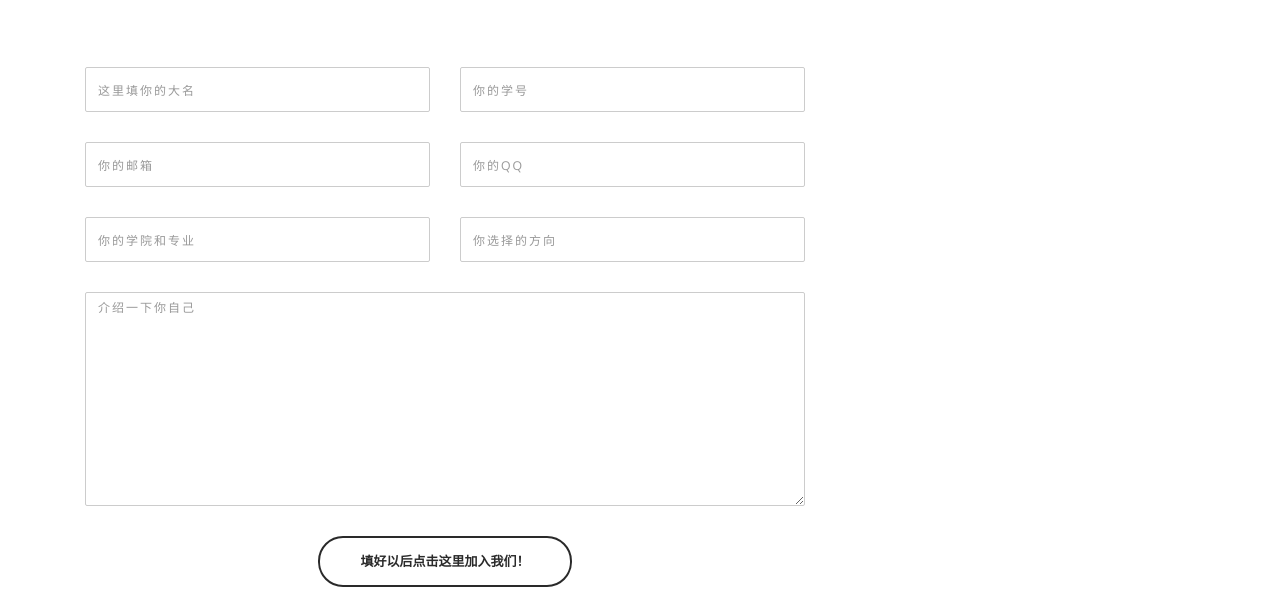
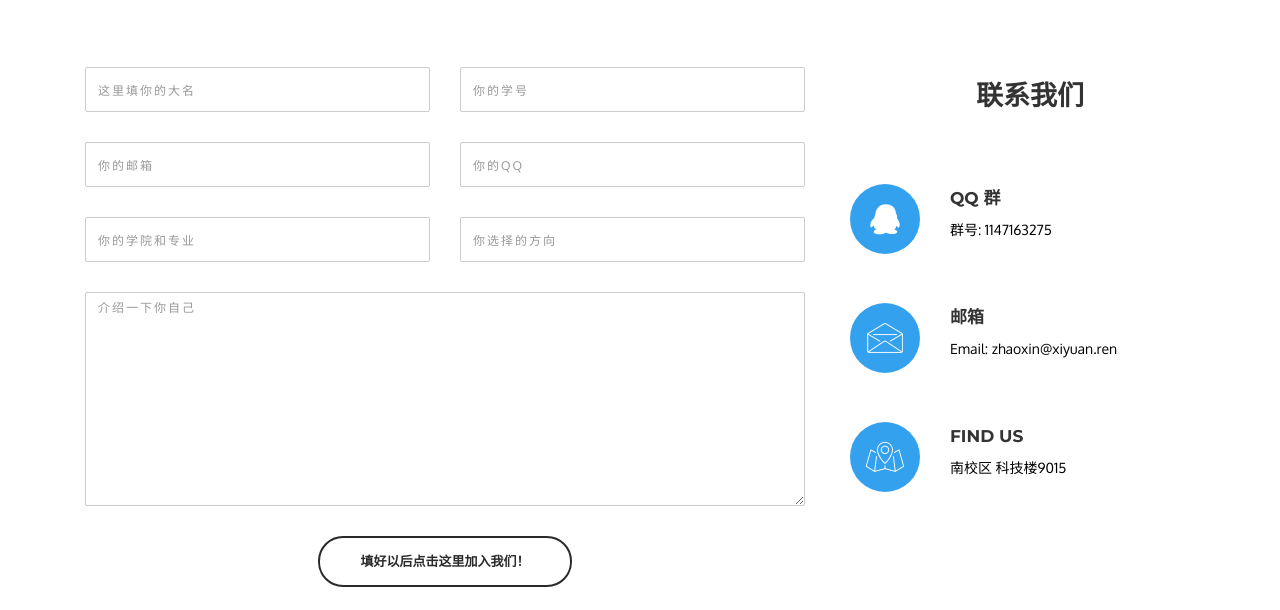
Before and after one commit to Juminiy/zhaoxin.2084team.cn, a plain HTML site: page apply.html in a window 1280 px wide. Shown: the part 190-800 px from the top of the page. Drawn offline with Linux system fonts and the light colour scheme; a script that the page names is missing.

Commit message:
修改申请表电脑版的排版问题

```diff
--- a/apply.html
+++ b/apply.html
@@ -125,17 +125,17 @@
 							<button class="btn btn-black " id="submit" value="Submit" onclick="submitForm()">填好以后点击这里加入我们！</button>
 							<div id="msgSubmit" class="h3 text-center hidden"></div>
 						</div>
+                        <br>
 					</form>
 				</div>
 			</div>
-                <div class="row">
-            <div class="col-md-12">
+
+            <div class="col-md-4">
                 <div class="section-heading text-center">
-                     <h2></h2>
                     <h2>联系我们</h2>
                 </div>
             </div>
-        </div>
+
                 <div class="col-md-4">
                 <ul class="contact-info">
                     <li class="info-block">
@@ -143,7 +143,7 @@
                             <i class="fa fa-qq"></i>
                         </div>
                         <h4>QQ 群</h4>
-                        <p>QQ: 1147163275 </p>
+                        <p>群号: 1147163275 </p>
                     </li>
                     <li class="info-block">
                         <div class="icon-block">
```
